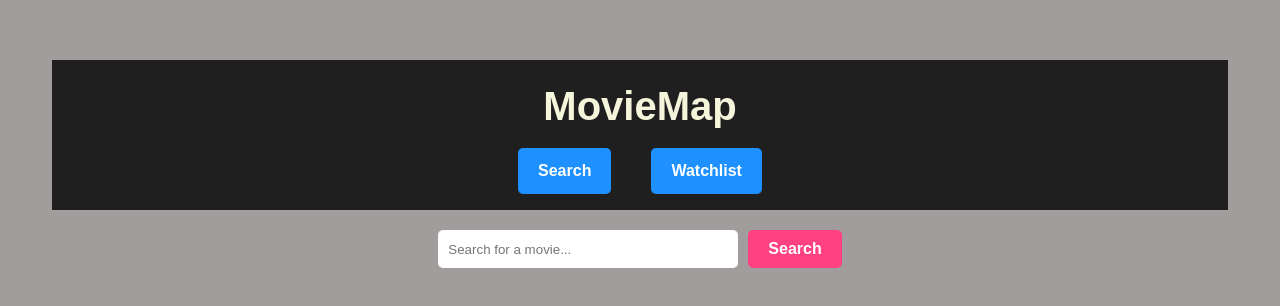
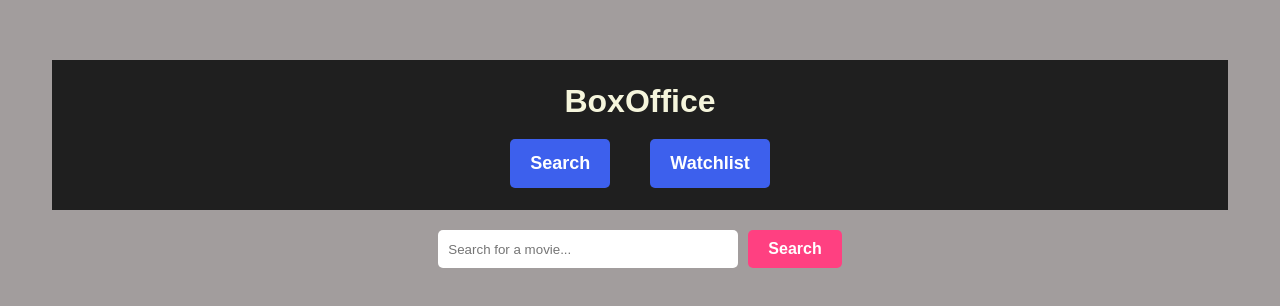
Before and after one commit to AbeysiriLasantha/SBA_320H_ReactWebApp, a React (Vite) app: page / in a window 1280 px wide. Shown: the part 216-522 px from the top of the page. Built offline with nearby package versions, Linux system fonts and the light colour scheme.

Commit message:
Improved the styles of the app further

```diff
--- a/src/App.css
+++ b/src/App.css
@@ -141,7 +141,7 @@ form button:hover {
 }
 
 .movieMapTitle {
-  font-size: 2.5em;
+  font-size: 2em;
   color: beige;
   padding-bottom: 10px;
 }
@@ -151,11 +151,12 @@ form button:hover {
   display: inline-block;
   padding: 10px 20px; /* Adjust padding for button size */
   margin: 10px; /* Space between buttons */
-  background-color: #1E90FF; /* Button background color */
+  background-color: #3d60ed; /* Button background color */
   color: white; /* Text color */
   text-decoration: none; /* Remove underline from links */
   border-radius: 5px; /* Rounded corners */
   transition: background-color 0.3s ease; /* Smooth transition for hover effect */
+  font-size: 18px;
 }
 
 .addToListBtn:hover  {
--- a/src/components/Header.jsx
+++ b/src/components/Header.jsx
@@ -5,7 +5,7 @@ const Header = () => {
   return (
     <header>
       <nav className='appTitle'>
-        <h1 className='movieMapTitle'> MovieMap </h1>
+        <h1 className='movieMapTitle'> BoxOffice </h1>
       </nav>
 
       <nav>
```
